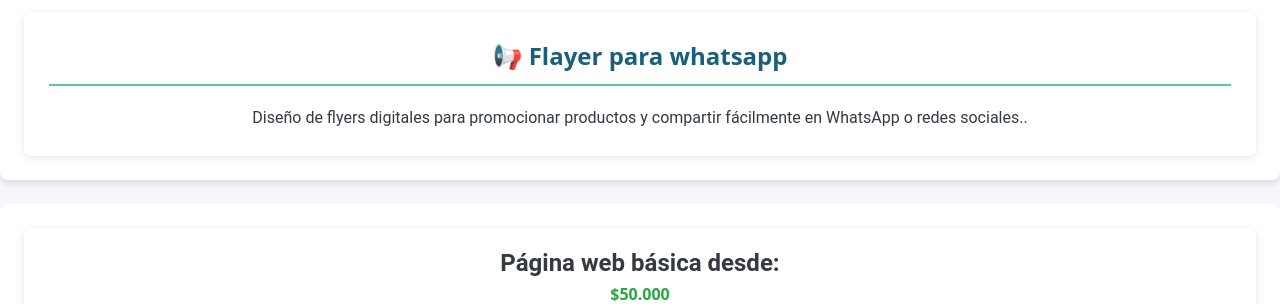
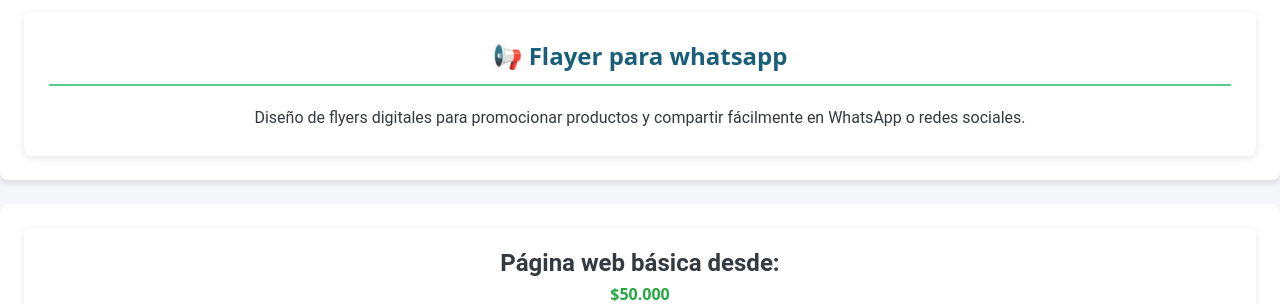
Before and after one commit to MSandoval-Gallardo/comunitariaprueba, a PHP site: page /servicios.html in a window 1280 px wide. Shown: the part 1811-2115 px from the top of the page. Run offline with PHP 8.4, Linux system fonts and the light colour scheme.

Commit message:
actualizacion diseño 2

```diff
--- a/servicios.html
+++ b/servicios.html
@@ -105,7 +105,7 @@
     <link rel="stylesheet" href="/style.css">
 </head>
 
-<body>
+<body id="servicio">
 
     <header>
         <div class="servicios">
@@ -167,7 +167,7 @@
             <div class="card">
                 <h3>📢 Flayer para whatsapp</h3>
                 <p>Diseño de flyers digitales para promocionar productos
-                    y compartir fácilmente en WhatsApp o redes sociales..</p>
+                    y compartir fácilmente en WhatsApp o redes sociales.</p>
             </div>
 
         </div>
--- a/style.css
+++ b/style.css
@@ -641,3 +641,6 @@ background:#218838;
     border-radius: 6px;
     font-weight: bold;
     }
+    #servicio{
+        padding-bottom: 0px;
+    }
```
